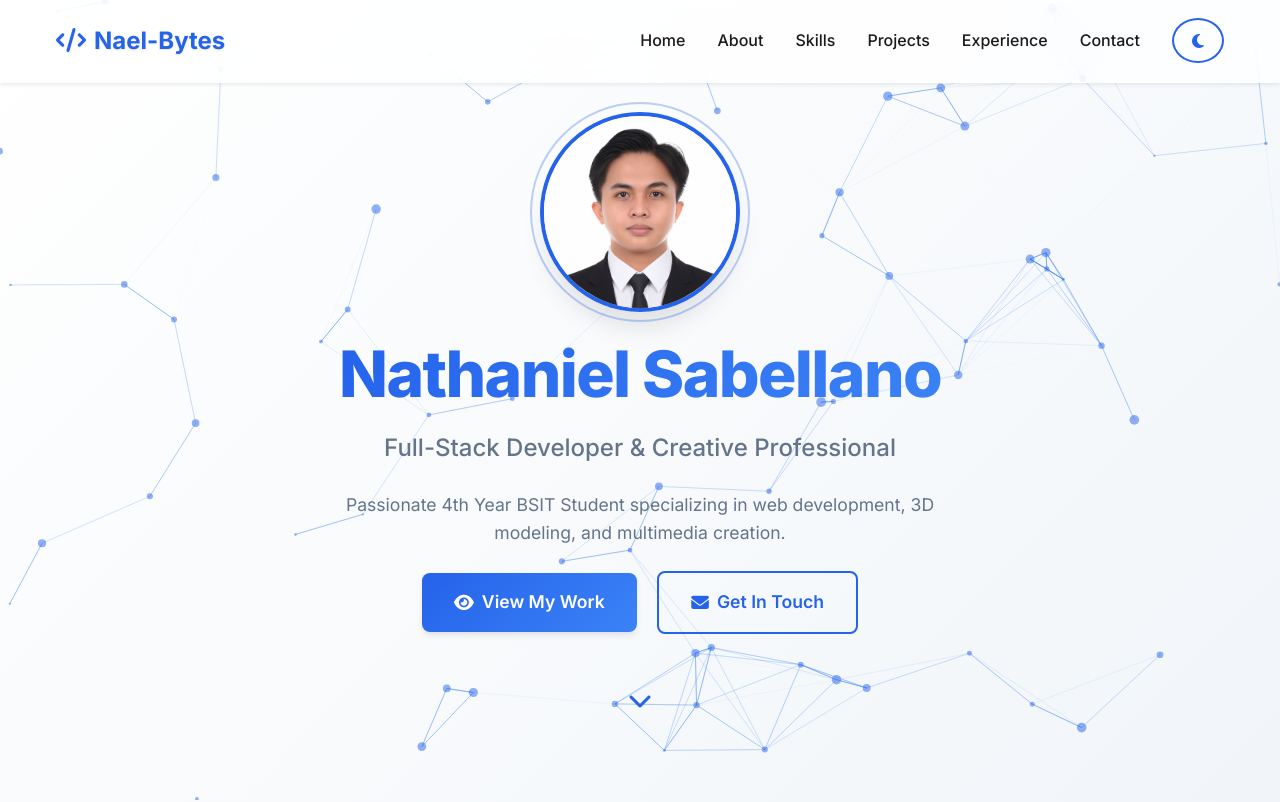
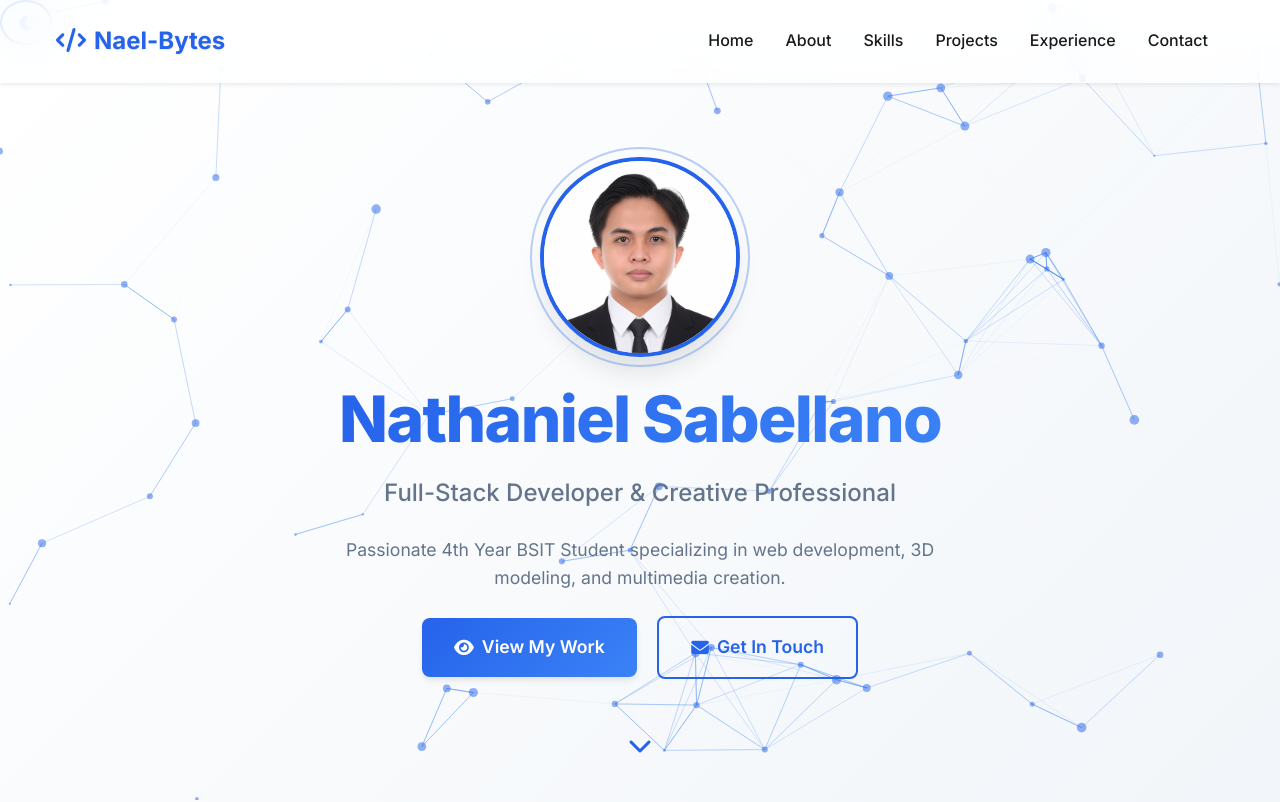
Before and after one commit to nael-bytes/Sabellano-Portfolio, a website: page index.html in a window 1280 px wide. Shown: the top 802 px of the page. Drawn offline with nearby package versions, Linux system fonts and the light colour scheme.

Commit message:
Update index.html

```diff
--- a/index.html
+++ b/index.html
@@ -62,13 +62,15 @@
             <li class="nav-item"><a class="nav-link" href="#experience">Experience</a></li>
             <li class="nav-item"><a class="nav-link" href="#contact">Contact</a></li>
           </ul>
-          <button id="themeToggle" class="btn btn-outline-secondary ms-3" aria-label="Toggle theme">
-            <i class="fas fa-moon"></i>
-          </button>
         </div>
       </div>
     </nav>
   </header>
+
+  <!-- Floating Action Button for Theme Toggle -->
+  <button id="themeToggle" class="btn" aria-label="Toggle theme">
+    <i class="fas fa-moon"></i>
+  </button>
 
   <main id="main">
     <!-- Hero Section -->
```
